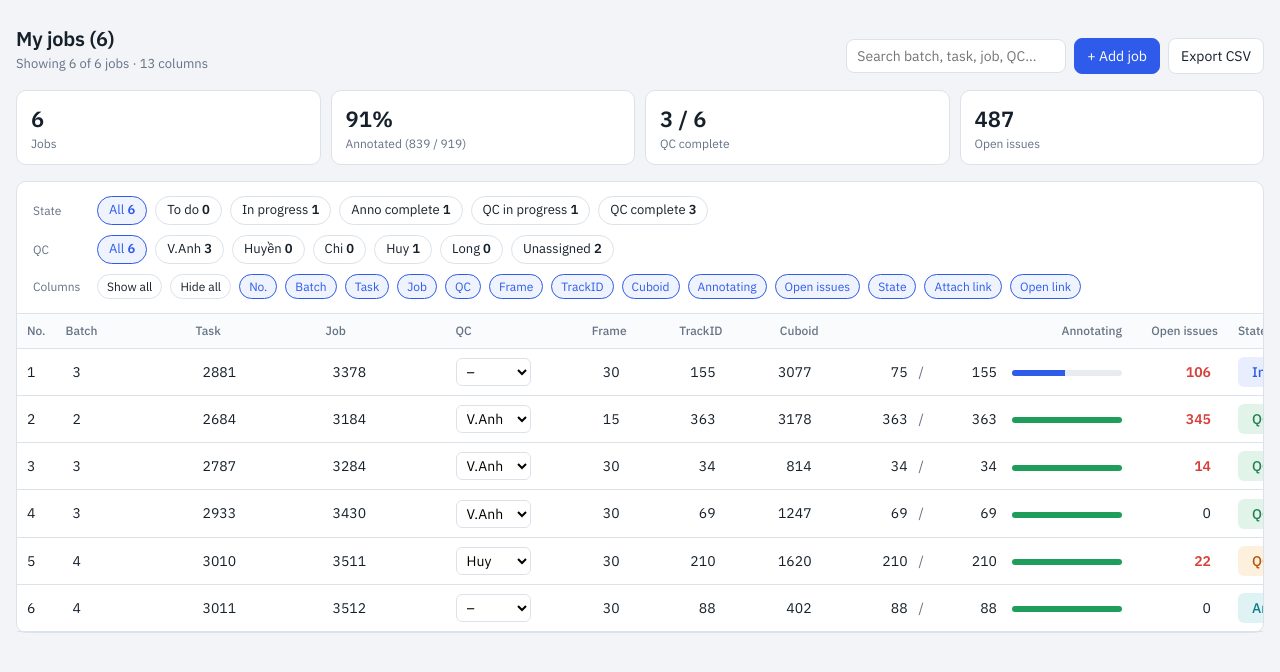
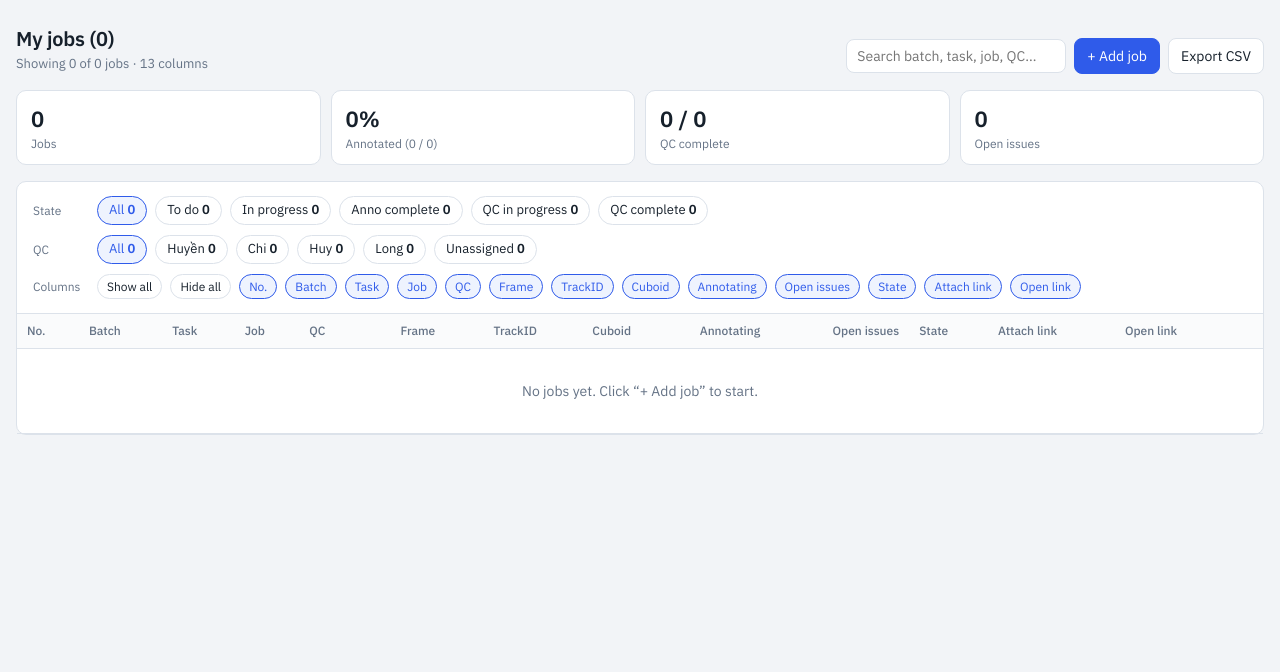
Before and after one commit to fragjkub/job-report, a plain HTML site: page index.html in a window 1280 px wide. Drawn offline with Linux system fonts and the light colour scheme.

Commit message:
Add/delete jobs, editable fields, QC names

```diff
--- a/index.html
+++ b/index.html
@@ -131,7 +131,7 @@ const STATES = [
 ];
 
 // QC reviewers shown as filters and in the QC dropdown.
-const QC_REVIEWERS = ['V.Anh', 'Huyền', 'Chi', 'Huy', 'Long'];
+const QC_REVIEWERS = ['Huyền', 'Chi', 'Huy', 'Long'];
 
 // Columns. "visible" = shown when the page first loads.
 // The Columns pills let you turn any of them on or off.
@@ -153,12 +153,7 @@ const COLUMNS = [
 
 // Sample data. Add, edit and delete rows right on the page.
 const DATA = [
-  { no:1, batch:3, task:2881, job:3378, qc:null,   frame:30, trackId:155, cuboid:3077, annotated:75,  total:155, issues:106, state:'in_progress', link:'' },
-  { no:2, batch:2, task:2684, job:3184, qc:'V.Anh', frame:15, trackId:363, cuboid:3178, annotated:363, total:363, issues:345, state:'qc_done',     link:'' },
-  { no:3, batch:3, task:2787, job:3284, qc:'V.Anh', frame:30, trackId:34,  cuboid:814,  annotated:34,  total:34,  issues:14,  state:'qc_done',     link:'' },
-  { no:4, batch:3, task:2933, job:3430, qc:'V.Anh', frame:30, trackId:69,  cuboid:1247, annotated:69,  total:69,  issues:0,   state:'qc_done',     link:'' },
-  { no:5, batch:4, task:3010, job:3511, qc:'Huy',   frame:30, trackId:210, cuboid:1620, annotated:210, total:210, issues:22,  state:'qc_progress', link:'' },
-  { no:6, batch:4, task:3011, job:3512, qc:null,    frame:30, trackId:88,  cuboid:402,  annotated:88,  total:88,  issues:0,   state:'anno_done',   link:'' },
+
 ];
 
 /* =========================================================
```
